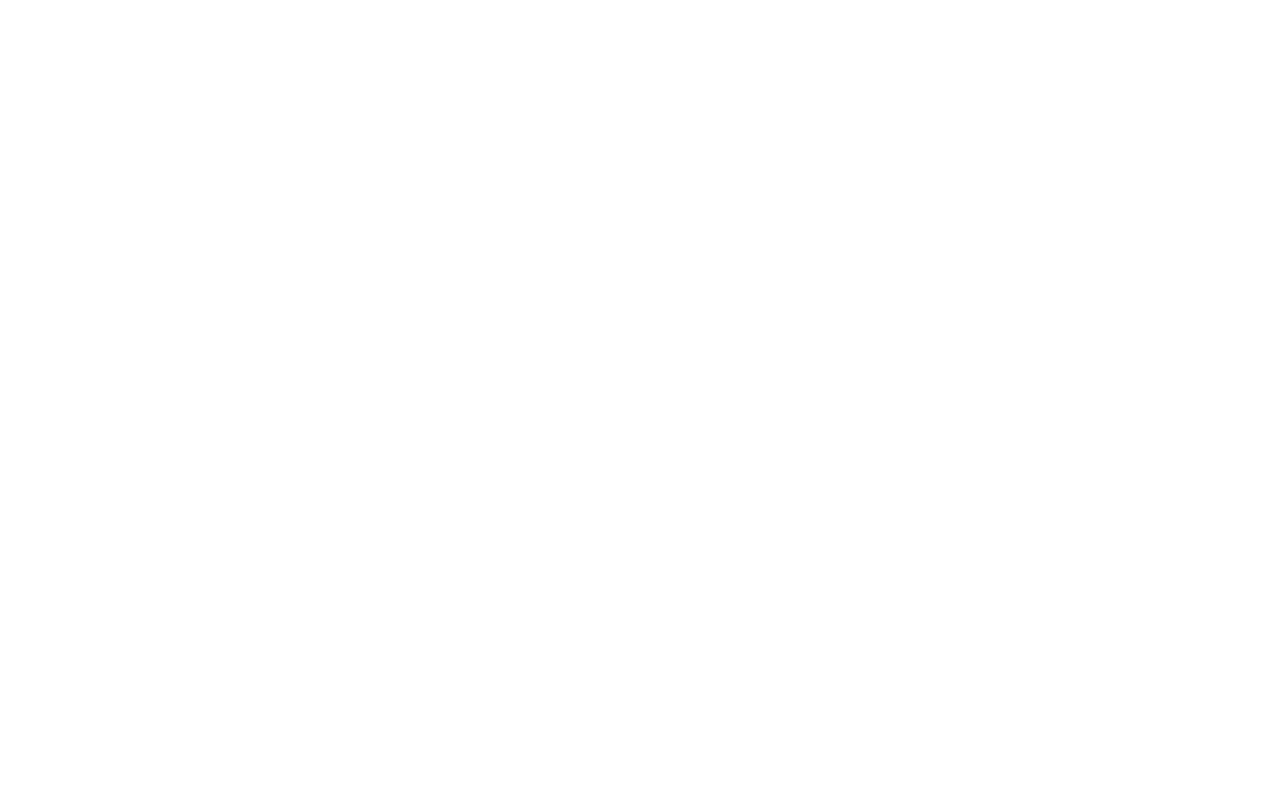
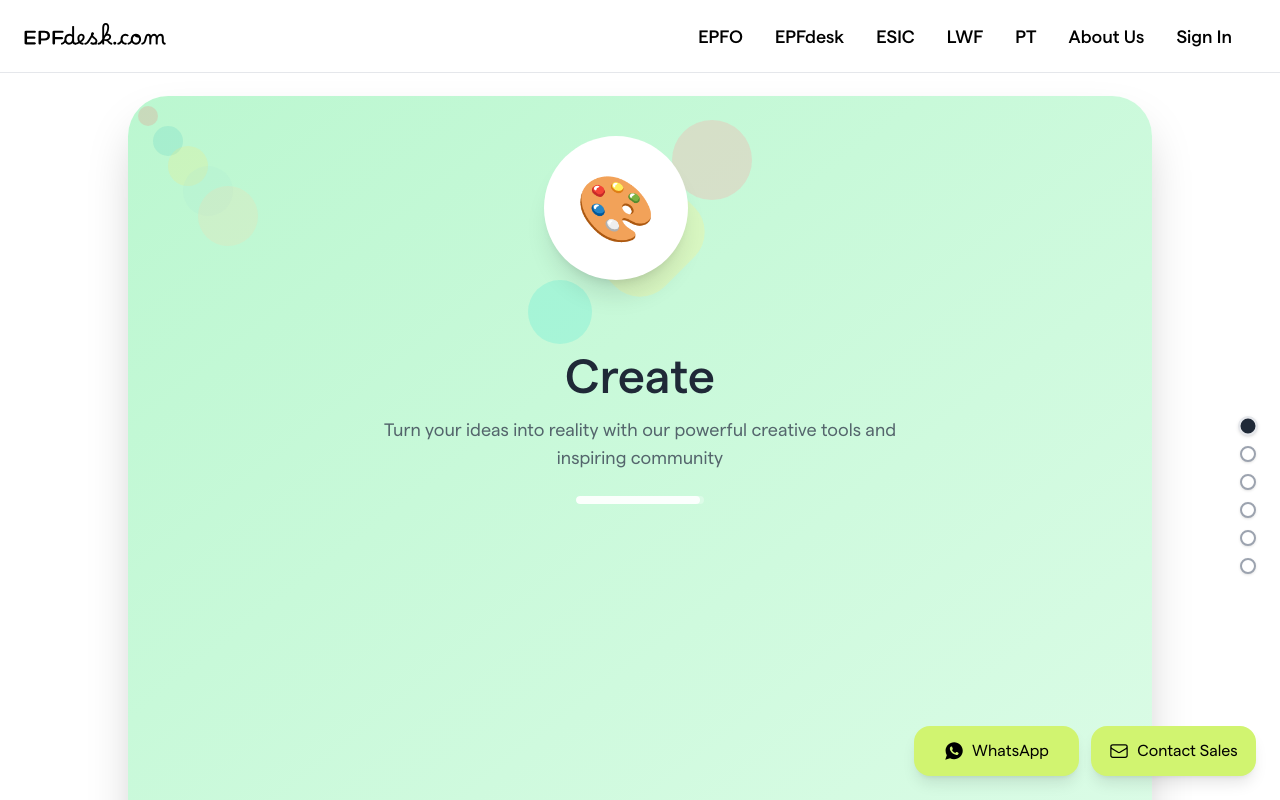
Before and after one commit to greatby/EPFdesk_V2, a React (Vite) app: page /about in a window 1280 px wide. Before the commit this address had no page. Shown: the top 800 px of the page. Built offline with nearby package versions, Linux system fonts and the light colour scheme.

Commit message:
added about link and developed component for the same and other code changes

```diff
--- a/src/App.jsx
+++ b/src/App.jsx
@@ -23,6 +23,7 @@
 import ScrollSyncComponent from "./components/scrollSyncComponent";
 import LargeCardSlider from "./components/largeCards";
 import MazeEscapeSection from "./components/mazeEscapeSection";
+import AboutUs from "./components/aboutUs";
 
 function App() {
   return (
@@ -111,6 +112,14 @@
           </Layout>
         }
       />
+      <Route
+        path="/about"
+        element={
+          <Layout>
+            <AboutUs />
+          </Layout>
+        }
+      />
     </Routes>
   );
 }
--- a/src/components/Footer.jsx
+++ b/src/components/Footer.jsx
@@ -85,12 +85,9 @@
                 </Link>
               </li>
               <li>
-                <a
-                  href="https://about-us-flame.vercel.app/"
-
-                >
+               <Link to="/about" >
                   About Us
-                </a>
+                </Link>
               </li>
               {/* <li>
                 <a
--- a/src/components/Navbar.jsx
+++ b/src/components/Navbar.jsx
@@ -16,7 +16,7 @@
   { href: "/esic", label: "ESIC" },
   { href: "/lwf", label: "LWF" },
   { href: "/pt", label: "PT" },
-  { href: "https://about-us-flame.vercel.app/", label: "About Us" },
+  { href: "/about", label: "About Us" },
   // { href: "https://jobs-zeta-two.vercel.app/", label: "Join" },
   // { href: "/res", label: "Resources" },
   { href: "https://sign-up-two-sandy.vercel.app", label: "Sign In" },
--- /dev/null
+++ b/src/components/aboutUs.jsx
@@ -0,0 +1,178 @@
+// HeroCarousel.jsx
+import React, { useEffect, useState } from "react";
+
+const heroData = [
+  {
+    gradient: "from-green-200 to-green-100",
+    icon: "🎨",
+    title: "Create",
+    subtitle:
+      "Turn your ideas into reality with our powerful creative tools and inspiring community",
+    speech: "Create!",
+    cta1: "Start Creating",
+    cta2: "Learn More",
+  },
+  {
+    gradient: "from-orange-200 to-orange-300",
+    icon: "🌱",
+    title: "Grow",
+    subtitle:
+      "Evolve beyond your limits and develop skills that will transform your future",
+    speech: "Grow!",
+    cta1: "Begin Growth",
+    cta2: "Explore Path",
+  },
+  {
+    gradient: "from-teal-200 to-pink-200",
+    icon: "🤝",
+    title: "Connect",
+    subtitle:
+      "Build meaningful relationships and collaborate with amazing people worldwide",
+    speech: "Connect!",
+    cta1: "Join Community",
+    cta2: "Meet People",
+  },
+  {
+    gradient: "from-pink-300 to-yellow-100",
+    icon: "✨",
+    title: "Dream",
+    subtitle:
+      "Imagine the impossible and make your wildest dreams come true with our platform",
+    speech: "Dream!",
+    cta1: "Start Dreaming",
+    cta2: "Get Inspired",
+  },
+  {
+    gradient: "from-cyan-200 to-blue-400",
+    icon: "🚀",
+    title: "Explore",
+    subtitle:
+      "Discover new horizons and embark on adventures that will change your perspective",
+    speech: "Explore!",
+    cta1: "Start Adventure",
+    cta2: "See Features",
+  },
+  {
+    gradient: "from-yellow-300 to-cyan-400",
+    icon: "💡",
+    title: "Inspire",
+    subtitle:
+      "Light up the world with your unique vision and motivate others to achieve greatness",
+    speech: "Inspire!",
+    cta1: "Share Vision",
+    cta2: "Learn How",
+  },
+];
+
+const HeroCarousel = () => {
+  const [current, setCurrent] = useState(0);
+
+  useEffect(() => {
+    const timer = setInterval(() => {
+      setCurrent((prev) => (prev + 1) % heroData.length);
+    }, 6000);
+    return () => clearInterval(timer);
+  }, []);
+
+  const data = heroData[current];
+
+  return (
+    <section className="min-h-screen  flex items-center justify-center relative px-4 py-24">
+      <div
+        className={`relative w-full max-w-5xl min-h-screen p-10 rounded-[40px] shadow-2xl transition-all duration-500 bg-gradient-to-br ${data.gradient}`}
+      >
+        {/* Floating Circles */}
+        <div className="absolute inset-0 pointer-events-none">
+          {[...Array(5)].map((_, i) => (
+            <div
+              key={i}
+              className={`absolute rounded-full opacity-20 animate-float${
+                i + 1
+              }`}
+              style={{
+                width: `${20 + i * 10}px`,
+                height: `${20 + i * 10}px`,
+                top: `${20 * i + 10}px`,
+                left: `${15 * i + 10}px`,
+                backgroundColor: [
+                  "#ff6b6b",
+                  "#4ecdc4",
+                  "#ffe66d",
+                  "#a8e6cf",
+                  "#ffd3a5",
+                ][i],
+              }}
+            />
+          ))}
+        </div>
+
+        {/* Speech Bubble */}
+        {/* <div className="absolute top-6 right-6 px-4 py-2 rounded-xl bg-white/90 shadow-md text-sm font-semibold text-gray-700 scale-90 hover:scale-100 transition-all">
+          {data.speech}
+        </div> */}
+
+        {/* Icon */}
+        <div className="relative w-48 h-48 mx-auto mb-6">
+          <div className="absolute w-20 h-20 bg-red-300 rounded-full -top-4 -right-4 opacity-30" />
+          <div className="absolute w-16 h-16 bg-teal-300 rounded-full -bottom-4 -left-4 opacity-30" />
+          <div className="absolute w-28 h-28 bg-yellow-200 rounded-[35px] rotate-45 top-10 left-10 opacity-30" />
+          <div className="relative w-36 h-36 bg-white rounded-full flex items-center justify-center text-[4rem] shadow-xl z-10">
+            {data.icon}
+          </div>
+        </div>
+
+        <h1 className="text-5xl font-bold text-center text-gray-800 mb-4">
+          {data.title}
+        </h1>
+        <p className="text-lg text-center text-gray-700 opacity-80 max-w-xl mx-auto mb-6">
+          {data.subtitle}
+        </p>
+
+        {/* Progress */}
+        <div className="w-32 h-2 bg-white/30 rounded-full mx-auto mb-4 overflow-hidden">
+          <div className="h-full bg-white/90 rounded-full animate-progress" />
+        </div>
+
+        {/* CTAs */}
+        {/* <div className="flex flex-wrap gap-4 justify-center mb-6">
+          <a href="#" className="bg-white/90 border border-white px-6 py-3 rounded-full text-gray-700 font-semibold shadow hover:bg-white">
+            {data.cta1}
+          </a>
+          <a href="#" className="border-2 border-white/70 bg-transparent px-6 py-3 rounded-full text-gray-800 font-semibold shadow hover:bg-white/20">
+            {data.cta2}
+          </a>
+        </div> */}
+
+        {/* Info cards */}
+        {/* <div className="absolute bottom-6 left-1/2 transform -translate-x-1/2 flex flex-wrap gap-3 justify-center">
+          <div className="bg-white/90 px-4 py-2 rounded-full text-sm font-semibold text-gray-700 shadow backdrop-blur border border-white/40">
+            ✨ Free to Start
+          </div>
+          <div className="bg-white/90 px-4 py-2 rounded-full text-sm font-semibold text-gray-700 shadow backdrop-blur border border-white/40">
+            🚀 Instant Setup
+          </div>
+          <div className="bg-white/90 px-4 py-2 rounded-full text-sm font-semibold text-gray-700 shadow backdrop-blur border border-white/40">
+            💫 Amazing Results
+          </div>
+        </div> */}
+      </div>
+
+      {/* Navigation dots */}
+      <div className="absolute right-6 top-1/2 -translate-y-1/2 flex flex-col gap-3 z-50">
+        {heroData.map((_, idx) => (
+          <div
+            key={idx}
+            onClick={() => setCurrent(idx)}
+            className={`w-4 h-4 rounded-full cursor-pointer shadow border-2 transition-all ${
+              current === idx
+                ? "bg-gray-800 scale-125"
+                : "bg-white border-gray-400"
+            }`}
+          ></div>
+        ))}
+      </div>
+    </section>
+  );
+};
+
+export default HeroCarousel;
--- a/tailwind.config.js
+++ b/tailwind.config.js
@@ -13,6 +13,7 @@
         gradientShift: "gradientShift 6s ease infinite",
         blob: "blob 7s infinite",
         progress: "progress 3s ease-in-out infinite",
+        pingSlow: 'ping 4s cubic-bezier(0, 0, 0.2, 1) infinite',
       },
       keyframes: {
         float: {
```
